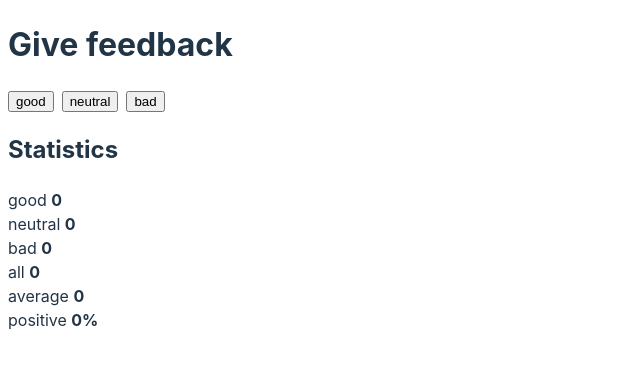
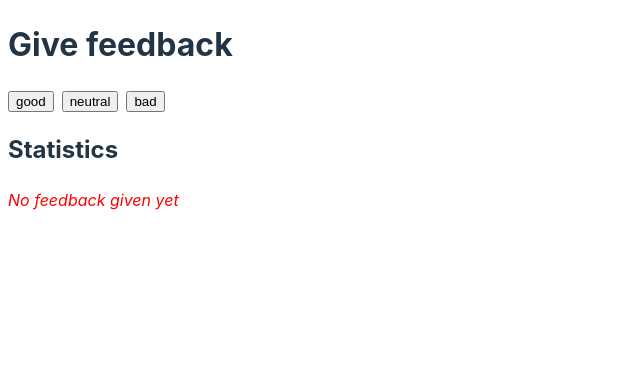
Before and after one commit to zelinka-marek/fullstack-unicafe, a React (Vite) app: page / in a window 1280 px wide. Shown: the top 368 px of the page, without its empty margins (0-640 px from the left). Built offline with nearby package versions, Linux system fonts and the light colour scheme.

Commit message:
solve ex4

```diff
--- a/src/App.jsx
+++ b/src/App.jsx
@@ -8,13 +8,19 @@ const percentageFormatter = new Intl.NumberFormat("en-US", {
   style: "percent",
 });
 
-const checkNaN = (value) => (isNaN(value) ? 0 : value);
-
 function Stats(props) {
   const { feedback } = props;
   const allFeedback = feedback.good + feedback.neutral + feedback.bad;
-  const average = checkNaN((feedback.good - feedback.bad) / allFeedback);
-  const positive = checkNaN(feedback.good / allFeedback);
+  const average = (feedback.good - feedback.bad) / allFeedback;
+  const positive = feedback.good / allFeedback;
+
+  if (allFeedback === 0) {
+    return (
+      <div style={{ color: "red" }}>
+        <em>No feedback given yet</em>
+      </div>
+    );
+  }
 
   return (
     <div>
```
